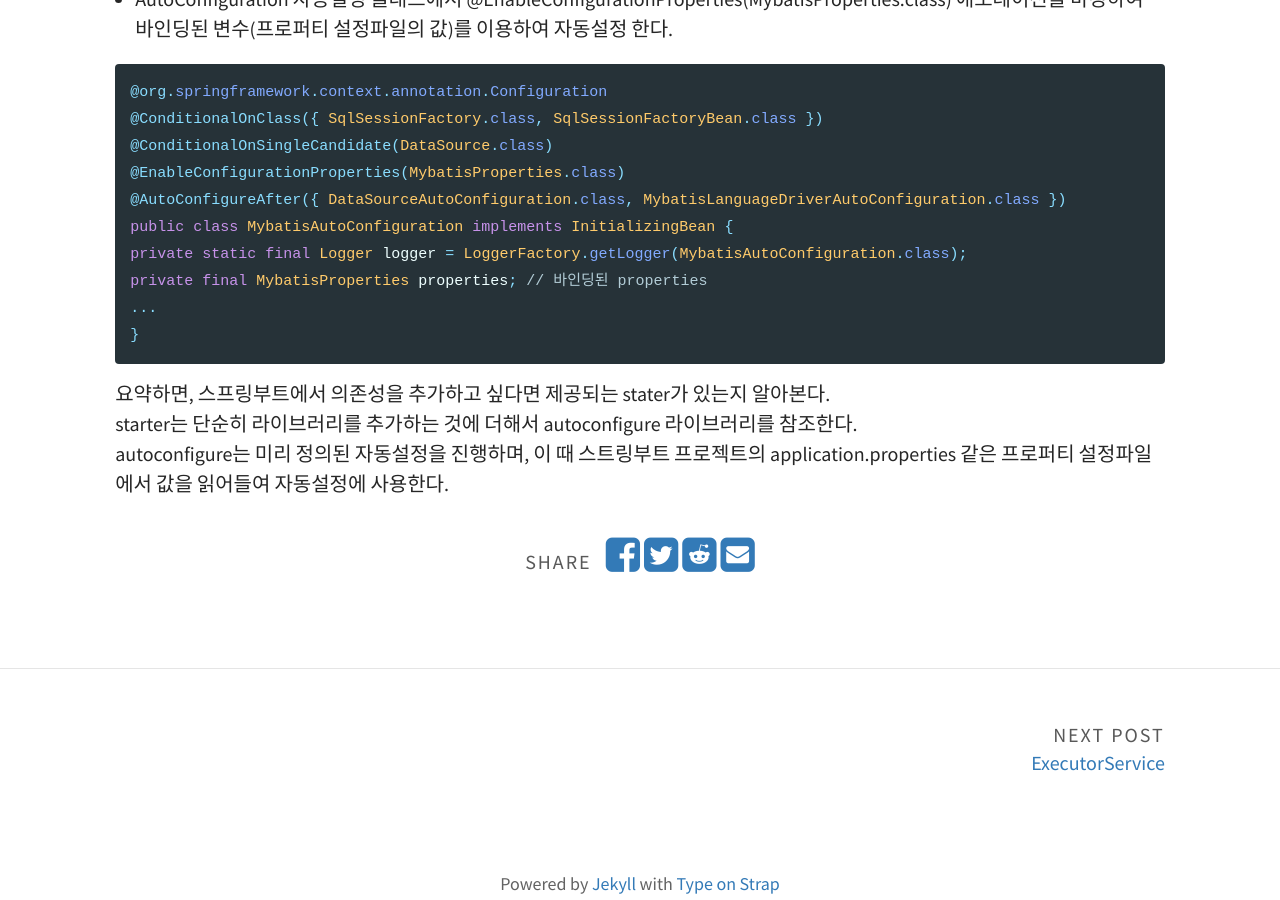
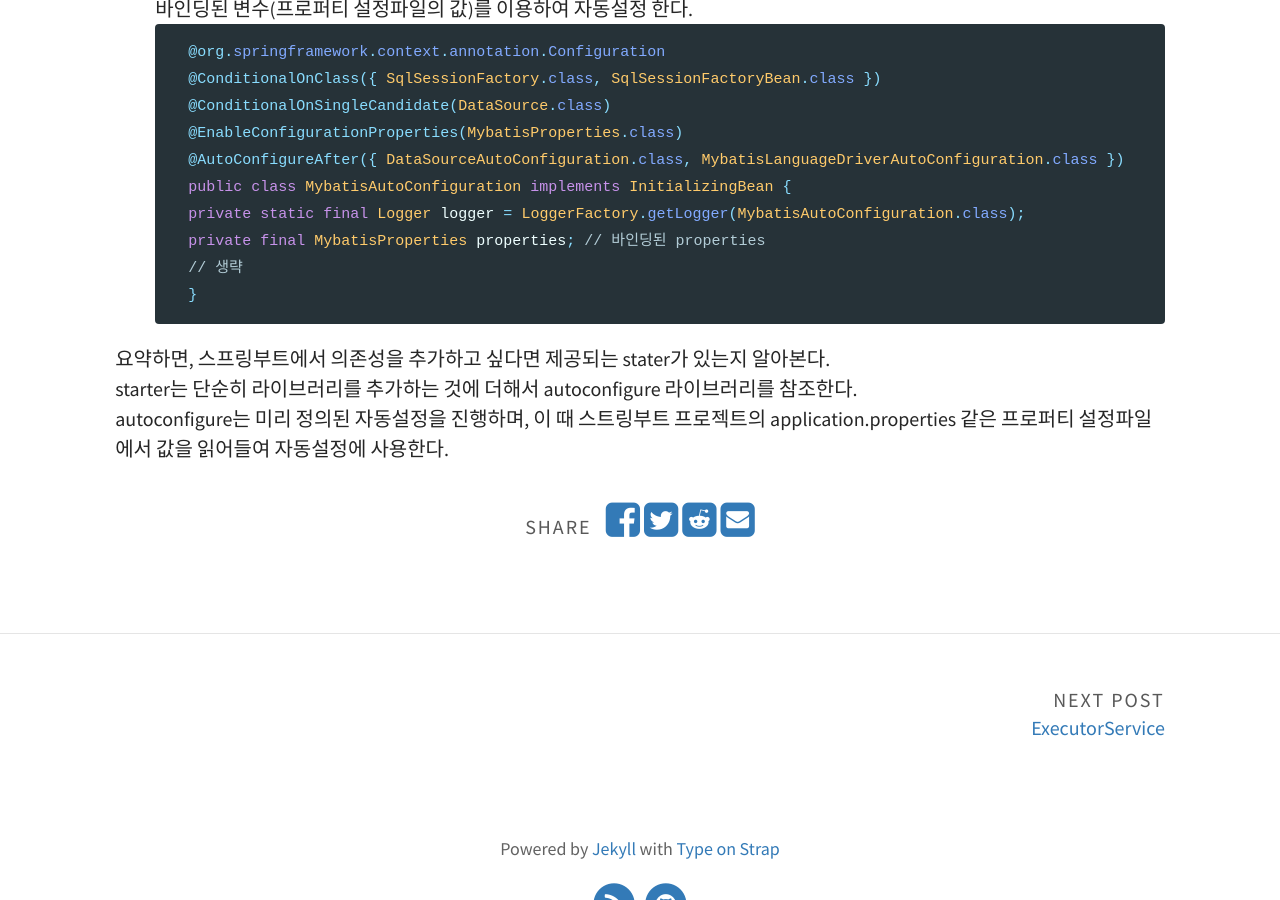
Before and after one commit to swampwar/swampwar.github.io, a Jekyll site: the page built from _posts/2019-12-26-SprinBoot 구조 및 자동설정.md, in a window 1280 px wide and 900 px high, scrolled down 4632 px. Built offline with Jekyll 4.4.1, drawn with Linux system fonts in a browser that asks for light colours; our own code applies the rules of GitHub Pages for plain Markdown files.

Commit message:
Springboot 구조 및 자동설정 포스팅

````diff
--- a/_posts/2019-12-26-SprinBoot 구조 및 자동설정.md
+++ b/_posts/2019-12-26-SprinBoot 구조 및 자동설정.md
@@ -105,30 +105,30 @@ starter 라이브러리에서 참조되는 autoconfigure 라이브러리는 자
 - `XxxProperties.java(MybatisProperties.java)`
 자동설정시 참조할 프로퍼티에 대해 사전에 정의해 놓은 클래스로 사용법은 아래와 같다.
 
-  - `XxxProperties.java(MybatisProperties.java)`에 `@ConfigurationProperties`을 마킹하면,
-  프로퍼티 설정파일에서 mybatis를 prefix로 하는 프로퍼티 값들을 읽어들여 변수에 바인딩된다.
-{% highlight java %}
-@ConfigurationProperties(prefix = MybatisProperties.MYBATIS_PREFIX)
-public class MybatisProperties {
-  public static final String MYBATIS_PREFIX = "mybatis";
-  private String configLocation; // 프로퍼티 설정파일에서 값을 읽어들여 바인딩된다.
-  // 생략
-}
-{% endhighlight %}
+    - `XxxProperties.java(MybatisProperties.java)`에 `@ConfigurationProperties`을 마킹하면,
+    프로퍼티 설정파일에서 mybatis를 prefix로 하는 프로퍼티 값들을 읽어들여 변수에 바인딩된다.
+        ```java
+        @ConfigurationProperties(prefix = MybatisProperties.MYBATIS_PREFIX)
+        public class MybatisProperties {
+          public static final String MYBATIS_PREFIX = "mybatis";
+          private String configLocation; // 프로퍼티 설정파일에서 값을 읽어들여 바인딩된다.
+          // 생략
+        }
+        ```
 
-  - AutoConfiguration 자동설정 클래스에서 @EnableConfigurationProperties(MybatisProperties.class) 애노테이션을 마킹하여 바인딩된 변수(프로퍼티 설정파일의 값)를 이용하여 자동설정 한다.
-{% highlight java %}
-@org.springframework.context.annotation.Configuration
-@ConditionalOnClass({ SqlSessionFactory.class, SqlSessionFactoryBean.class })
-@ConditionalOnSingleCandidate(DataSource.class)
-@EnableConfigurationProperties(MybatisProperties.class)
-@AutoConfigureAfter({ DataSourceAutoConfiguration.class, MybatisLanguageDriverAutoConfiguration.class })
-public class MybatisAutoConfiguration implements InitializingBean {
-private static final Logger logger = LoggerFactory.getLogger(MybatisAutoConfiguration.class);
-private final MybatisProperties properties; // 바인딩된 properties
-...
-}
-{% endhighlight %}
+    - AutoConfiguration 자동설정 클래스에서 @EnableConfigurationProperties(MybatisProperties.class) 애노테이션을 마킹하여 바인딩된 변수(프로퍼티 설정파일의 값)를 이용하여 자동설정 한다.
+        ```java
+        @org.springframework.context.annotation.Configuration
+        @ConditionalOnClass({ SqlSessionFactory.class, SqlSessionFactoryBean.class })
+        @ConditionalOnSingleCandidate(DataSource.class)
+        @EnableConfigurationProperties(MybatisProperties.class)
+        @AutoConfigureAfter({ DataSourceAutoConfiguration.class, MybatisLanguageDriverAutoConfiguration.class })
+        public class MybatisAutoConfiguration implements InitializingBean {
+        private static final Logger logger = LoggerFactory.getLogger(MybatisAutoConfiguration.class);
+        private final MybatisProperties properties; // 바인딩된 properties
+        // 생략
+        }
+        ```
 
 요약하면,
 스프링부트에서 의존성을 추가하고 싶다면 제공되는 stater가 있는지 알아본다.
````
